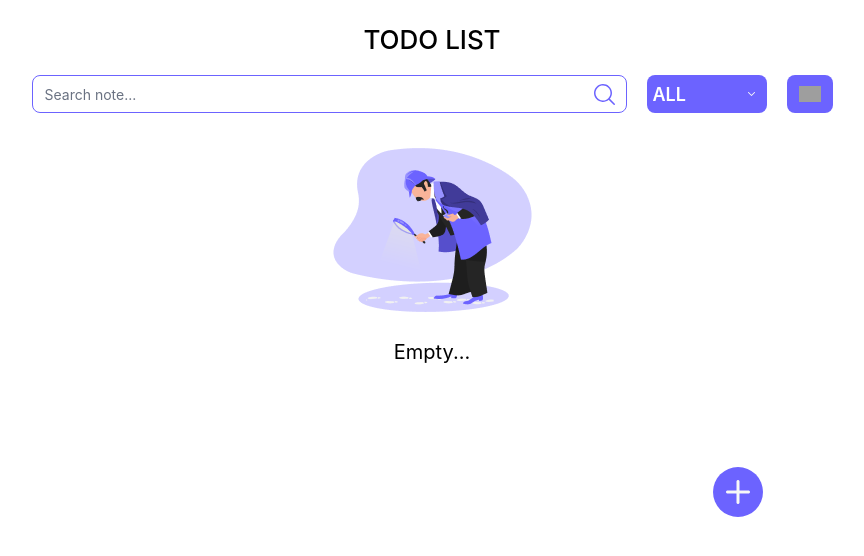
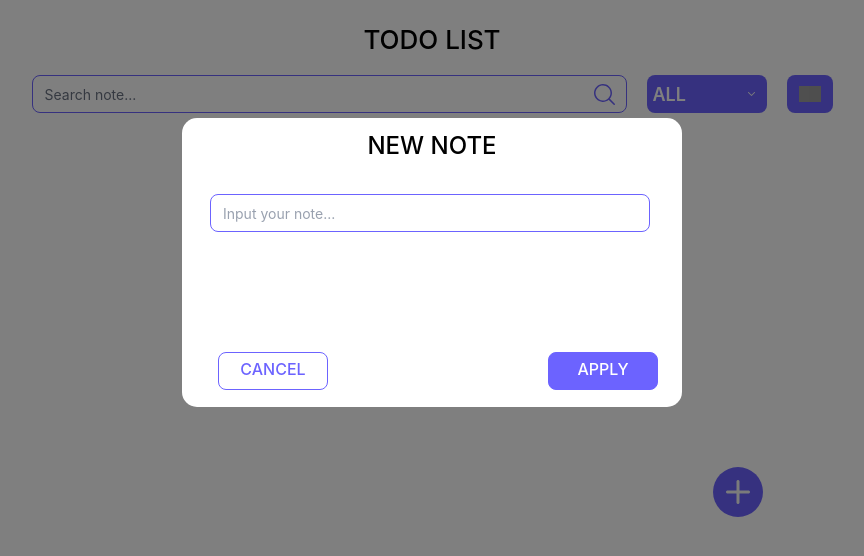
Before and after one commit to abduletifabdella29-lab/todo-list, a React (Vite) app: page / in a window 1280 px wide. Both pictures are taken after a click on the button 946 px from the left and 492 px from the top of the page. Shown: the top 556 px of the page, without its empty margins (208-1072 px from the left). Built offline with nearby package versions, Linux system fonts and the light colour scheme; grey boxes are pictures that could not be loaded.

Commit message:
feat: add new note modal with dark mode and overlay

```diff
--- a/src/App.jsx
+++ b/src/App.jsx
@@ -1,5 +1,6 @@
 import React from 'react'
 import Main from './Components/Main'
+import NewNote from './Components/NewNote'
 
 function App() {
   return (
--- a/src/Components/Main.jsx
+++ b/src/Components/Main.jsx
@@ -4,25 +4,29 @@ import bottomArrow from '../assets/icons/bottomArrow.png'
 import moon from '../assets/icons/moon.svg'
 import searchMan from '../assets/images/searchMan.png'
 import plus from '../assets/icons/plus.png'
+import NewNote from './NewNote'
 
 function Main() {
 
     const [darkMode, setDarkMode] = useState(() => {
-    return localStorage.getItem('darkMode') === 'true';
-    });
+        return localStorage.getItem('darkMode') === 'true'
+    })
 
     const [isOpen, setIsOpen] = useState(false)
     const [filter, setFilter] = useState('ALL')
+    const [isNewNoteOpen, setIsNewNoteOpen] = useState(false)
 
     useEffect(() => {
-    localStorage.setItem('darkMode', darkMode);
-    }, [darkMode]);
+        localStorage.setItem('darkMode', darkMode)
+    }, [darkMode])
 
     return (
         <>
             <div className={darkMode ? 'bg-gray-900 text-white min-h-screen' : 'bg-white text-black min-h-screen'}>
                 <div>
-            <h1 className='font-medium text-[26px] text-center pt-5'>TODO LIST</h1>
+                    <h1 className='font-medium text-[26px] text-center pt-5'>
+                        TODO LIST
+                    </h1>
                 </div>
 
                 <div className='w-full flex justify-center h-9.5 mt-4'>
@@ -30,31 +34,29 @@ return (
                         <input
                             type="search"
                             placeholder='Search note...'
-                    className={`sm:w-95.75 lg:w-148.75 h-9.5 pl-3 pr-10 border-[1.4px] border-[#6C63FF] rounded-lg outline-none text-sm ${ darkMode
+                            className={`sm:w-95.75 lg:w-148.75 h-9.5 pl-3 pr-10 border-[1.4px] border-[#6C63FF] rounded-lg outline-none text-sm ${
+                                darkMode
                                     ? 'bg-gray-800 text-white placeholder:text-gray-300'
                                     : 'bg-white text-black placeholder:text-gray-500'
-                    }`}
-                />
+                            }`}/>
                         <img
                             className='absolute right-3 w-5.25 h-5.25'
                             src={search}
-                    alt="search icon"
-                />
+                            alt="search icon"/>
                     </div>
 
                     <div className='relative ml-5'>
                         <button
                             onClick={() => setIsOpen(!isOpen)}
-                    className="bg-[#6C63FF] w-30 h-9.5 rounded-lg flex items-center justify-between px-1.5 hover:bg-[#574DDB] transition-colors duration-200"
-                >
+                            className="bg-[#6C63FF] w-30 h-9.5 rounded-lg flex items-center justify-between px-1.5 hover:bg-[#574DDB] transition-colors duration-200">
                             <h1 className="text-white font-semibold text-[18px]">
                                 {filter}
                             </h1>
-
                             <img
                                 src={bottomArrow}
-                        className={`w-4.5 h-1 object-contain transition-transform duration-200 ${isOpen ? 'rotate-180' : ''}`}
-                    />
+                                className={`w-4.5 h-1 object-contain transition-transform duration-200 ${
+                                    isOpen ? 'rotate-180' : ''
+                                }`}/>
                         </button>
 
                         {isOpen && (
@@ -93,20 +95,45 @@ return (
                         <button
                             onClick={() => setDarkMode(!darkMode)}
                             className="bg-[#6C63FF] h-9.5 rounded-lg ml-5 px-3 hover:bg-[#574DDB] transition-colors duration-200">
-                    <img src={moon} className="w-5.5 h-5.5 object-contain" />
+                            <img
+                                src={moon}
+                                className="w-5.5 h-5.5 object-contain"
+                                alt="dark mode"/>
                         </button>
                     </div>
                 </div>
 
                 <div className='max-w-187.5 relative mx-auto'>
-            <img className='w-55.25 h-43.5 mt-7.5 mx-auto' src={searchMan} />
-            <h1 className='font-normal text-[20px] text-center pt-5'>Empty...</h1>
+                    <img
+                        className='w-55.25 h-43.5 mt-7.5 mx-auto'
+                        src={searchMan}
+                        alt="empty"
+                        />
+                    <h1 className='font-normal text-[20px] text-center pt-5'>
+                        Empty...
+                    </h1>
 
-            <button className="bg-[#6C63FF] w-12.5 h-12.5 rounded-full right-11 mt-25 absolute hover:bg-[#574DDB] transition-colors duration-200">
-                <img className="w-6 h-6 mx-auto" src={plus} />
+                    <button
+                        onClick={() => setIsNewNoteOpen(true)}
+                        className="bg-[#6C63FF] w-12.5 h-12.5 rounded-full right-11 mt-25 absolute hover:bg-[#574DDB] transition-colors duration-200">
+                        <img
+                            className="w-6 h-6 mx-auto"
+                            src={plus}
+                            alt="add note"/>
                     </button>
                 </div>
             </div>
+
+            {isNewNoteOpen && (
+                <>
+                    <div className='fixed inset-0 bg-black/50 z-40'></div>
+
+                    <NewNote
+                        darkMode={darkMode}
+                        onClose={() => setIsNewNoteOpen(false)}
+                    />
+                </>
+            )}
         </>
     )
 }
--- /dev/null
+++ b/src/Components/NewNote.jsx
@@ -0,0 +1,49 @@
+import React from 'react'
+
+function NewNote({ onClose, darkMode }) {
+return (
+    <>
+        <div className='fixed inset-0 z-50 flex justify-center items-start pt-29.5'>
+            <div className={`w-80 md:w-125 h-72.25 rounded-[15px] ${
+                darkMode ? 'bg-[#242424] text-white' : 'bg-white text-black'
+            }`}>
+
+                <div>
+                    <h1 className='font-medium text-2xl pt-3 text-center'>
+                        NEW NOTE
+                    </h1>
+                </div>
+
+                <div>
+                    <input
+                        type="text"
+                        placeholder='Input your note...'
+                        className={`pl-3 pr-10 w-66 md:w-110 h-9.5 border-[1.4px] border-[#6C63FF] rounded-lg outline-none text-sm mt-8 ml-7 ${
+                            darkMode
+                                ? 'bg-[#242424] text-white placeholder:text-gray-400'
+                                : 'bg-white text-black placeholder:text-gray-400'
+                        }`}
+                    />
+                </div>
+
+                <div className='flex pt-30'>
+                    <div className='ml-9 text-center pt-1 w-23 md:w-27.5 h-9.5 border-[1.4px] border-[#6C63FF] rounded-lg outline-none font-medium text-[#6C63FF] hover:bg-[#6C63FF] hover:text-white transition-colors duration-200'>
+                        <button onClick={onClose}>
+                            CANCEL
+                        </button>
+                    </div>
+
+                    <div className='ml-18 md:ml-55 text-center pt-1 w-23 md:w-27.5 h-9.5 border-[1.4px] border-[#6C63FF] rounded-lg outline-none font-medium bg-[#6C63FF] text-white hover:bg-white hover:text-[#6C63FF] transition-colors duration-200'>
+                        <button>
+                            APPLY
+                        </button>
+                    </div>
+                </div>
+
+            </div>
+        </div>
+    </>
+)
+}
+
+export default NewNote
```
Lines whose indentation alone changed are shown as unchanged.
